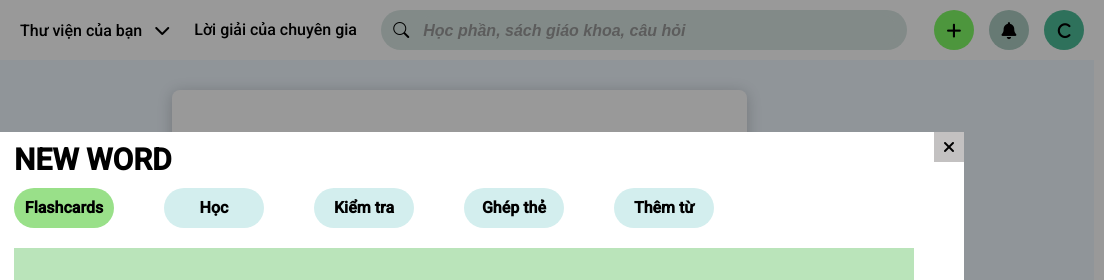
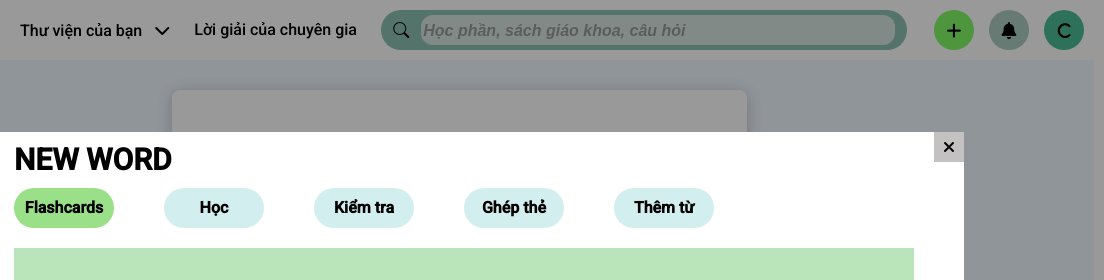
Before and after one commit to cuongcodedao/My-project---EZ-English, a plain HTML site: page index.html in a window 1280 px wide. Shown: the top 280 px of the page, 176-1280 px from the left. Drawn offline with nearby package versions, Linux system fonts and the light colour scheme.

Commit message:
Revert " reset origin"
This reverts commit 63f850c30a2df6856400b07edcf7082642d90f52.

```diff
--- a/style.css
+++ b/style.css
@@ -38,7 +38,7 @@
     align-items: center;
     height:40px;
     margin-right:200px200px;
-    background-color: #d9e7e3;
+    background-color: #8cc0b1;
     border-radius: 20px;
 }
 .right_navbar_item.search{
```
